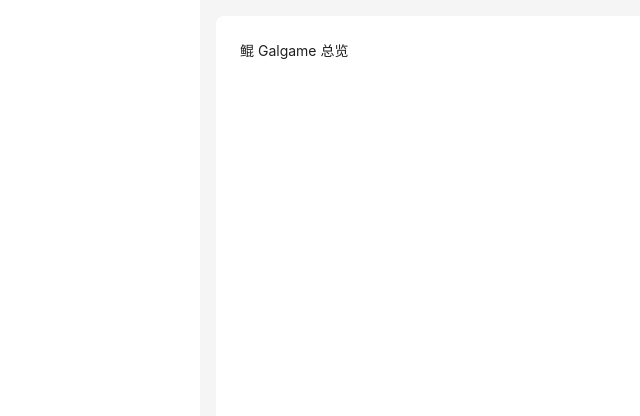
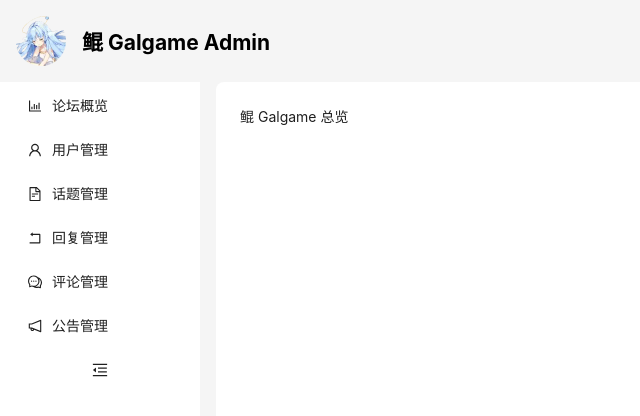
Before and after one commit to KUN1007/kun-galgame-admin-react-swc, a React (Vite) app: page /overview in a window 1280 px wide. Shown: the top 416 px of the page, without its empty margins (0-640 px from the left). Built offline with nearby package versions, Linux system fonts and the light colour scheme.

Commit message:
feat: menu

```diff
--- a/package.json
+++ b/package.json
@@ -10,6 +10,7 @@
     "preview": "vite preview"
   },
   "dependencies": {
+    "@ant-design/icons": "^5.3.0",
     "@reduxjs/toolkit": "^2.1.0",
     "antd": "^5.14.0",
     "axios": "^1.6.7",
@@ -22,7 +23,6 @@
     "redux-persist": "^6.0.0"
   },
   "devDependencies": {
-    "@iconify/react": "^4.1.1",
     "@types/node": "^20.11.16",
     "@types/react": "^18.2.15",
     "@types/react-dom": "^18.2.7",
--- a/src/layout/index.tsx
+++ b/src/layout/index.tsx
@@ -1,12 +1,11 @@
-import { FC } from 'react'
+import { FC, useState } from 'react'
 import { Outlet } from 'react-router-dom'
 import { useTitle } from '@/hooks/useTitle'
-import type { MenuProps } from 'antd'
-import { Layout, Menu, theme } from 'antd'
+import { Layout, theme, Flex, Button } from 'antd'
+import { MenuFoldOutlined, MenuUnfoldOutlined } from '@ant-design/icons'
+import { LayoutMenu } from './menu'
 
 const { Content, Sider } = Layout
-
-const items2: MenuProps['items'] = []
 
 const KunLayout: FC = () => {
   useTitle()
@@ -15,18 +14,37 @@
     token: { colorBgContainer, borderRadiusLG },
   } = theme.useToken()
 
+  const [collapsed, setCollapsed] = useState(false)
+
+  const toggleCollapsed = () => {
+    setCollapsed(!collapsed)
+  }
+
   return (
     <Layout style={{ height: '100dvh' }}>
-      <Sider width={200} style={{ background: colorBgContainer }}>
-        <Menu
-          mode="inline"
-          defaultSelectedKeys={['1']}
-          defaultOpenKeys={['sub1']}
-          style={{ height: '100%', borderRight: 0 }}
-          items={items2}
-        />
+      <Flex align="center" style={{ padding: '1rem' }}>
+        <img width={50} src="/favicon.webp" alt="鲲 Galgame" />
+        <h2 style={{ marginLeft: '1rem' }}>鲲 Galgame Admin</h2>
+      </Flex>
+      <Layout>
+        <Sider
+          collapsed={collapsed}
+          width={200}
+          style={{ background: colorBgContainer }}
+        >
+          <LayoutMenu />
+
+          <Button
+            block
+            size="large"
+            type="text"
+            onClick={toggleCollapsed}
+            style={{ marginBottom: 16 }}
+          >
+            {collapsed ? <MenuUnfoldOutlined /> : <MenuFoldOutlined />}
+          </Button>
         </Sider>
-      <Layout style={{ padding: '1rem' }}>
+        <Layout style={{ padding: '0 1rem 1rem' }}>
           <Content
             style={{
               padding: 24,
@@ -40,6 +58,7 @@
           </Content>
         </Layout>
       </Layout>
+    </Layout>
   )
 }
 
--- /dev/null
+++ b/src/layout/menu.tsx
@@ -0,0 +1,75 @@
+import { FC, createElement } from 'react'
+import { useNavigate } from 'react-router-dom'
+import type { MenuProps } from 'antd'
+import { Menu } from 'antd'
+import {
+  BarChartOutlined,
+  UserOutlined,
+  FileTextOutlined,
+  RollbackOutlined,
+  CommentOutlined,
+  NotificationOutlined,
+} from '@ant-design/icons'
+
+interface MenuItem {
+  key: string
+  label: string
+}
+
+const itemName: MenuItem[] = [
+  {
+    key: 'overview',
+    label: '论坛概览',
+  },
+  {
+    key: 'user',
+    label: '用户管理',
+  },
+  {
+    key: 'topic',
+    label: '话题管理',
+  },
+  {
+    key: 'reply',
+    label: '回复管理',
+  },
+  {
+    key: 'comment',
+    label: '评论管理',
+  },
+  {
+    key: 'notice',
+    label: '公告管理',
+  },
+]
+
+const menuItems: MenuProps['items'] = [
+  BarChartOutlined,
+  UserOutlined,
+  FileTextOutlined,
+  RollbackOutlined,
+  CommentOutlined,
+  NotificationOutlined,
+].map((icon, index) => ({
+  key: itemName[index].key,
+  icon: createElement(icon),
+  label: itemName[index].label,
+}))
+
+export const LayoutMenu: FC = function () {
+  const navigate = useNavigate()
+  const handleMenuClick: MenuProps['onClick'] = ({ key }: { key: string }) => {
+    navigate(key)
+  }
+
+  return (
+    <Menu
+      mode="inline"
+      defaultSelectedKeys={['1']}
+      defaultOpenKeys={['sub1']}
+      style={{ borderRight: 0 }}
+      items={menuItems}
+      onClick={handleMenuClick}
+    />
+  )
+}
--- /dev/null
+++ b/src/pages/comment/index.tsx
@@ -0,0 +1,7 @@
+import { FC } from 'react'
+
+const CommentPage: FC = () => {
+  return <div>评论管理</div>
+}
+
+export default CommentPage
--- /dev/null
+++ b/src/pages/notice/index.tsx
@@ -0,0 +1,7 @@
+import { FC } from 'react'
+
+const NoticePage: FC = () => {
+  return <div>公告管理</div>
+}
+
+export default NoticePage
--- /dev/null
+++ b/src/pages/reply/index.tsx
@@ -0,0 +1,7 @@
+import { FC } from 'react'
+
+const ReplyPage: FC = () => {
+  return <div>回复管理</div>
+}
+
+export default ReplyPage
--- /dev/null
+++ b/src/pages/topic/index.tsx
@@ -0,0 +1,7 @@
+import { FC } from 'react'
+
+const TopicPage: FC = () => {
+  return <div>话题管理</div>
+}
+
+export default TopicPage
--- /dev/null
+++ b/src/pages/user/index.tsx
@@ -0,0 +1,7 @@
+import { FC } from 'react'
+
+const UserPage: FC = () => {
+  return <div>用户管理</div>
+}
+
+export default UserPage
--- a/src/router/utils/lazyLoad.tsx
+++ b/src/router/utils/lazyLoad.tsx
@@ -2,6 +2,7 @@
 import type { ReactNode, LazyExoticComponent, ComponentType } from 'react'
 import { Spin } from 'antd'
 
+// 暂时懒得写，先摆在这里
 const lazyLoad = (Component: LazyExoticComponent<ComponentType>): ReactNode => {
   return (
     <Suspense
```
Also changed, not shown: src/pages/403.tsx (+1 -8 lines), src/router/index.tsx (+25 -0 lines), test.tsx (deleted, +0 -89 lines), 1 other file (tests, documents, lock files or other folders). Lines whose indentation alone changed are shown as unchanged.
